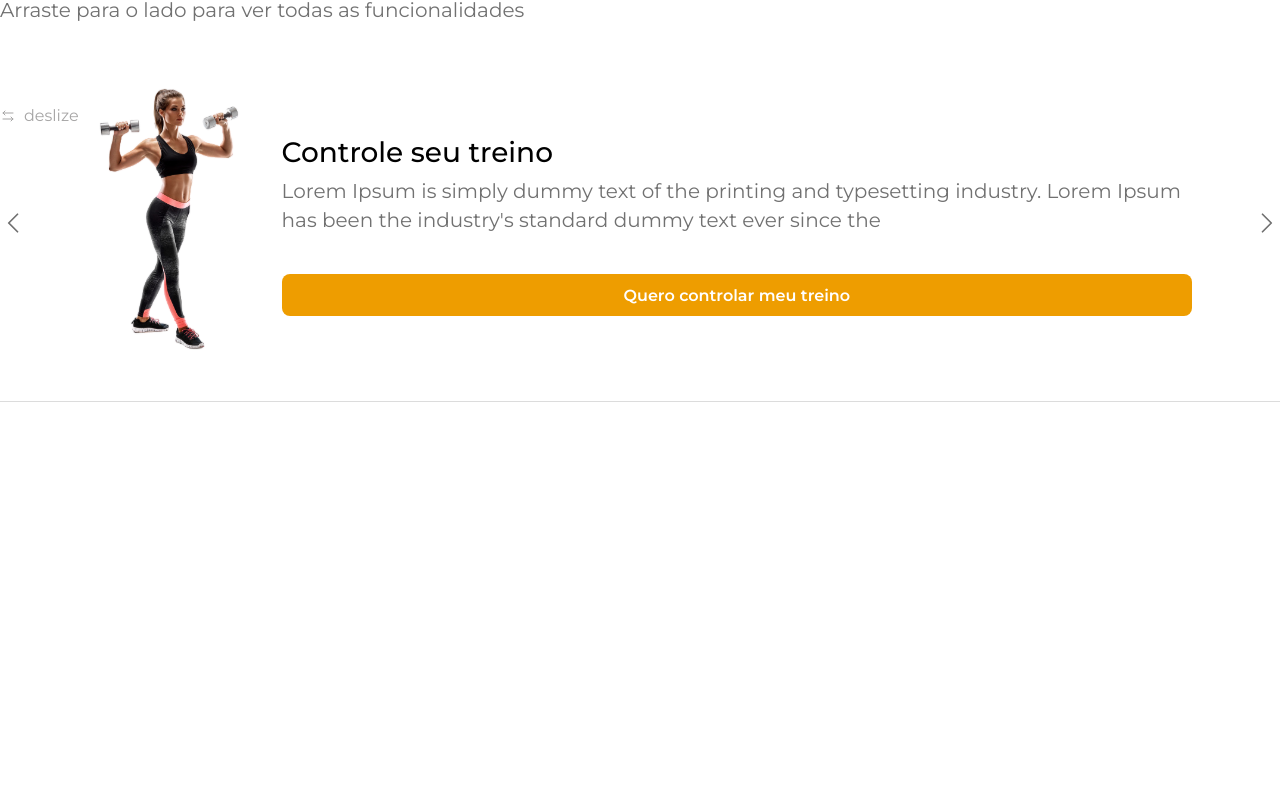
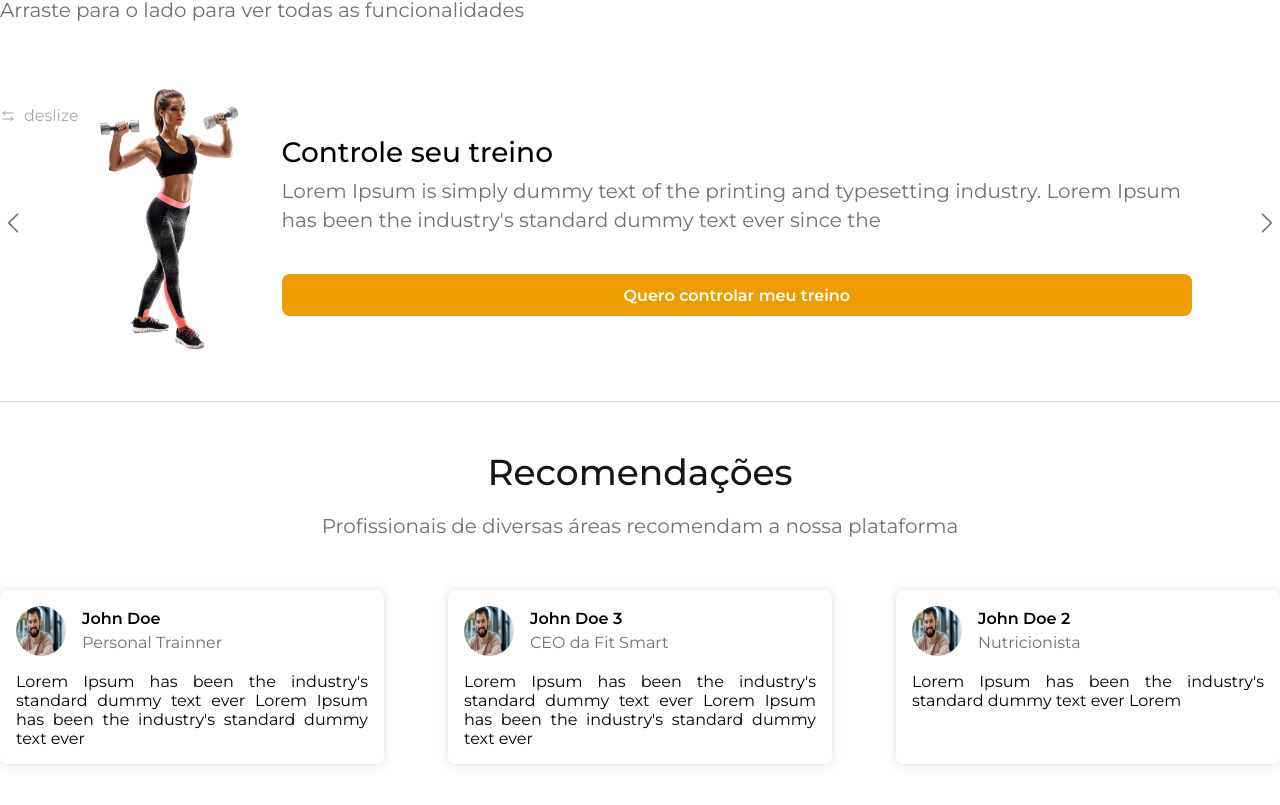
Before and after one commit to lucasdevf/flexfit-web, a Next.js app: page / in a window 1280 px wide. Shown: the part 793-1598 px from the top of the page. Before the commit the page ends 1275 px from the top, so only its background shows below. Built offline with nearby package versions, Linux system fonts and the light colour scheme.

Commit message:
feat: recommendations section

```diff
--- a/src/components/Features/styles.ts
+++ b/src/components/Features/styles.ts
@@ -7,8 +7,6 @@ export const FeaturesContainer = styled.section`
   padding-top: 3rem;
   padding-bottom: 1.5rem;
   border-bottom: 1px solid ${({ theme }) => theme['gray-200']};
-
-  margin-bottom: 5rem;
 `
 
 export const Slider = styled.div`
--- a/src/components/Heading/index.tsx
+++ b/src/components/Heading/index.tsx
@@ -4,11 +4,17 @@ interface Props {
   title: string
   subtitle: string
   centerTitle?: boolean
+  centerSubtitle?: boolean
 }
 
-export function Heading({ title, subtitle, centerTitle = false }: Props) {
+export function Heading({
+  title,
+  subtitle,
+  centerTitle = false,
+  centerSubtitle = false,
+}: Props) {
   return (
-    <HeadingContainer centerTitle={centerTitle}>
+    <HeadingContainer centerTitle={centerTitle} centerSubtitle={centerSubtitle}>
       <strong>{title}</strong>
 
       <span>{subtitle}</span>
--- a/src/components/Heading/styles.ts
+++ b/src/components/Heading/styles.ts
@@ -2,6 +2,7 @@ import styled from 'styled-components'
 
 interface HeadingContainerProps {
   centerTitle: boolean
+  centerSubtitle: boolean
 }
 
 export const HeadingContainer = styled.div<HeadingContainerProps>`
@@ -21,6 +22,7 @@ export const HeadingContainer = styled.div<HeadingContainerProps>`
     color: ${({ theme }) => theme['gray-600']};
     line-height: 2rem;
 
-    text-align: justify;
+    text-align: ${({ centerSubtitle }) =>
+      centerSubtitle ? 'center' : 'justify'};
   }
 `
--- /dev/null
+++ b/src/components/Recommendations/index.tsx
@@ -0,0 +1,61 @@
+/* COMPONENTS */
+import { Heading } from '../Heading'
+
+/* STYLES */
+import {
+  RecommendationsContainer,
+  RecommendationsList,
+  Recommendation,
+  UserPhoto,
+} from './styles'
+
+/* ASSETS */
+import JohnDoePhoto from '../../assets/john-doe.jpg'
+
+export function Recommendations() {
+  const recommendations = [
+    {
+      name: 'John Doe',
+      office: 'Personal Trainner',
+      text: `Lorem Ipsum has been the industry's standard dummy text ever Lorem Ipsum has been the industry's standard dummy text ever`,
+    },
+    {
+      name: 'John Doe 3',
+      office: 'CEO da Fit Smart',
+      text: `Lorem Ipsum has been the industry's standard dummy text ever Lorem Ipsum has been the industry's standard dummy text ever`,
+    },
+    {
+      name: 'John Doe 2',
+      office: 'Nutricionista',
+      text: `Lorem Ipsum has been the industry's standard dummy text ever Lorem `,
+    },
+  ]
+
+  return (
+    <RecommendationsContainer>
+      <Heading
+        title="Recomendações"
+        subtitle="Profissionais de diversas áreas recomendam a nossa plataforma"
+        centerTitle
+        centerSubtitle
+      />
+
+      <RecommendationsList>
+        {recommendations.map((recommendation) => (
+          <Recommendation key={recommendation.name}>
+            <header>
+              <UserPhoto src={JohnDoePhoto} width={50} height={50} alt="" />
+
+              <div>
+                <strong>{recommendation.name}</strong>
+                <span>{recommendation.office}</span>
+              </div>
+            </header>
+
+            <p>{recommendation.text}</p>
+          </Recommendation>
+        ))}
+      </RecommendationsList>
+    </RecommendationsContainer>
+  )
+}
--- /dev/null
+++ b/src/components/Recommendations/styles.ts
@@ -0,0 +1,53 @@
+import Image from 'next/future/image'
+import styled from 'styled-components'
+
+export const RecommendationsContainer = styled.section`
+  max-width: 1344px;
+  margin: 0 auto;
+
+  padding: 3rem 0;
+`
+
+export const RecommendationsList = styled.div`
+  display: grid;
+  grid-template-columns: repeat(3, 1fr);
+  column-gap: 4rem;
+
+  margin-top: 3rem;
+`
+
+export const Recommendation = styled.div`
+  display: flex;
+  flex-direction: column;
+  gap: 1rem;
+
+  box-shadow: 0px 1px 10px rgba(130, 130, 130, 0.25);
+  border-radius: 8px;
+  overflow: hidden;
+
+  padding: 1rem;
+
+  header {
+    display: flex;
+    align-items: center;
+    gap: 1rem;
+
+    div {
+      display: flex;
+      flex-direction: column;
+      gap: 0.3rem;
+
+      span {
+        color: ${({ theme }) => theme['gray-600']};
+      }
+    }
+  }
+
+  p {
+    text-align: justify;
+  }
+`
+
+export const UserPhoto = styled(Image)`
+  border-radius: 999px;
+`
--- a/src/pages/index.tsx
+++ b/src/pages/index.tsx
@@ -14,6 +14,7 @@ import { Main, Content, Brand, ButtonExperiment } from '../styles/pages/home'
 /* ASSETS */
 import LineGradient from '../assets/line-gradient.svg'
 import MenAndWoman from '../assets/men-and-woman.svg'
+import { Recommendations } from '../components/Recommendations'
 
 export default function Home() {
   return (
@@ -46,8 +47,8 @@ export default function Home() {
       </Main>
 
       <DownloadApp />
-
       <Features />
+      <Recommendations />
     </div>
   )
 }
```
Also changed, not shown: src/assets/john-doe.jpg (added).
